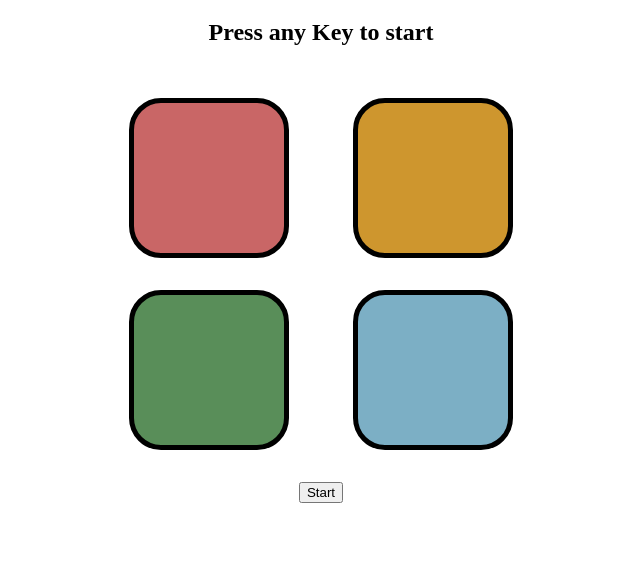
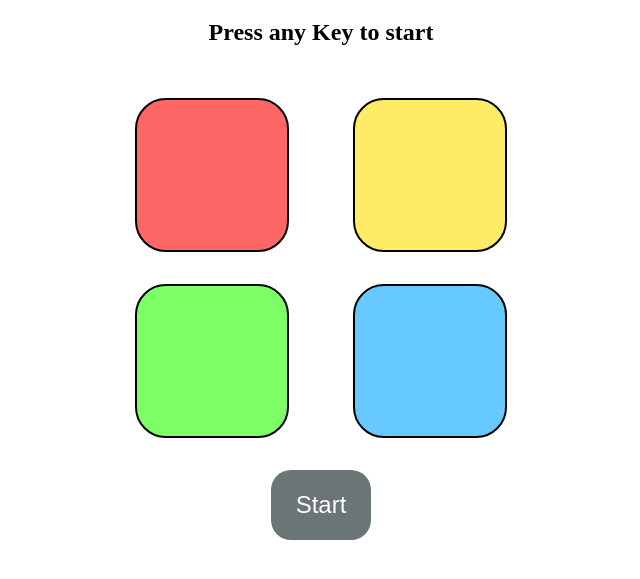
Before and after one commit to vraj2409/simongame, a plain HTML site: page index.html in a window 1280 px wide. Shown: the part 61-640 px from the top of the page, without its empty margins (319-959 px from the left). Drawn offline with Linux system fonts and the light colour scheme.

Commit message:
Update style.css

```diff
--- a/style.css
+++ b/style.css
@@ -1,32 +1,85 @@
 body{
     text-align: center;
+    animation: fadeIn 2s ease-in-out;
+}
+@keyframes fadeIn {
+    from {
+        opacity: 0;
+    }
+    to {
+        opacity: 1;
+    }
+}
 
-}
 .btn{
     height: 150px;
     width: 150px;
-    border: 5px solid black;
+    border: 2px solid black;
     border-radius: 20%;
     margin: 2rem;
+}
+.btn:hover{
+    cursor: pointer;
 }
 .btn-container{
     display: flex;
     justify-content:center ;
 }
+/* Add this to your existing styles */
+.btn:active {
+    background-color: violet; /* New color for the clicked effect */
+    border-color: darkviolet; /* Complementary border color */
+    transform: scale(0.95); /* Add a slight scale effect to mimic pressing the button */
+}
+
+/* Smooth transition effect */
+.btn {
+    transition: transform 0.1s, background-color 0.1s, border-color 0.1s;
+
+        z-index: 10; /* Ensure buttons are always on top */
+        position: relative;
+
+}
+
+#start{
+    height: 70px;
+    width: 100px;
+    font-size: 1.5em;
+    border-radius: 20px;
+    border: none;
+    background-color: rgb(108, 117, 117);
+    color: white;
+}
+#start:hover{
+    background-color: rgb(156, 160, 160) ;
+    cursor: pointer;
+}
 .r{
-    background-color: rgb(201, 102, 102);
+    background-color: hsl(0, 100%, 70%);
+}
+.r:hover{
+    background-color: hsl(0, 98%, 75%);
 }
 .g{
-    background-color: rgb(89, 142, 89);
+    background-color: hsl(111, 100%, 70%);
+}
+.g:hover{
+    background-color: hsl(111, 98%, 75%);
 }
 .y{
-    background-color: rgb(206, 150, 46);
+    background-color: hsl(52, 100%, 70%);
+}
+.y:hover{
+    background-color: hsl(52, 89%, 81%);
 }
 .p{
-    background-color: rgb(124, 175, 197);
+    background-color: hsl(201, 100%, 70%);
+}
+.p:hover{
+    background-color: hsl(201, 90%, 84%);
 }
 .flash{
-    background-color: white;
+    background-color: rgb(132, 0, 255);
 }
 .userflash{
     background-color: green;
```
